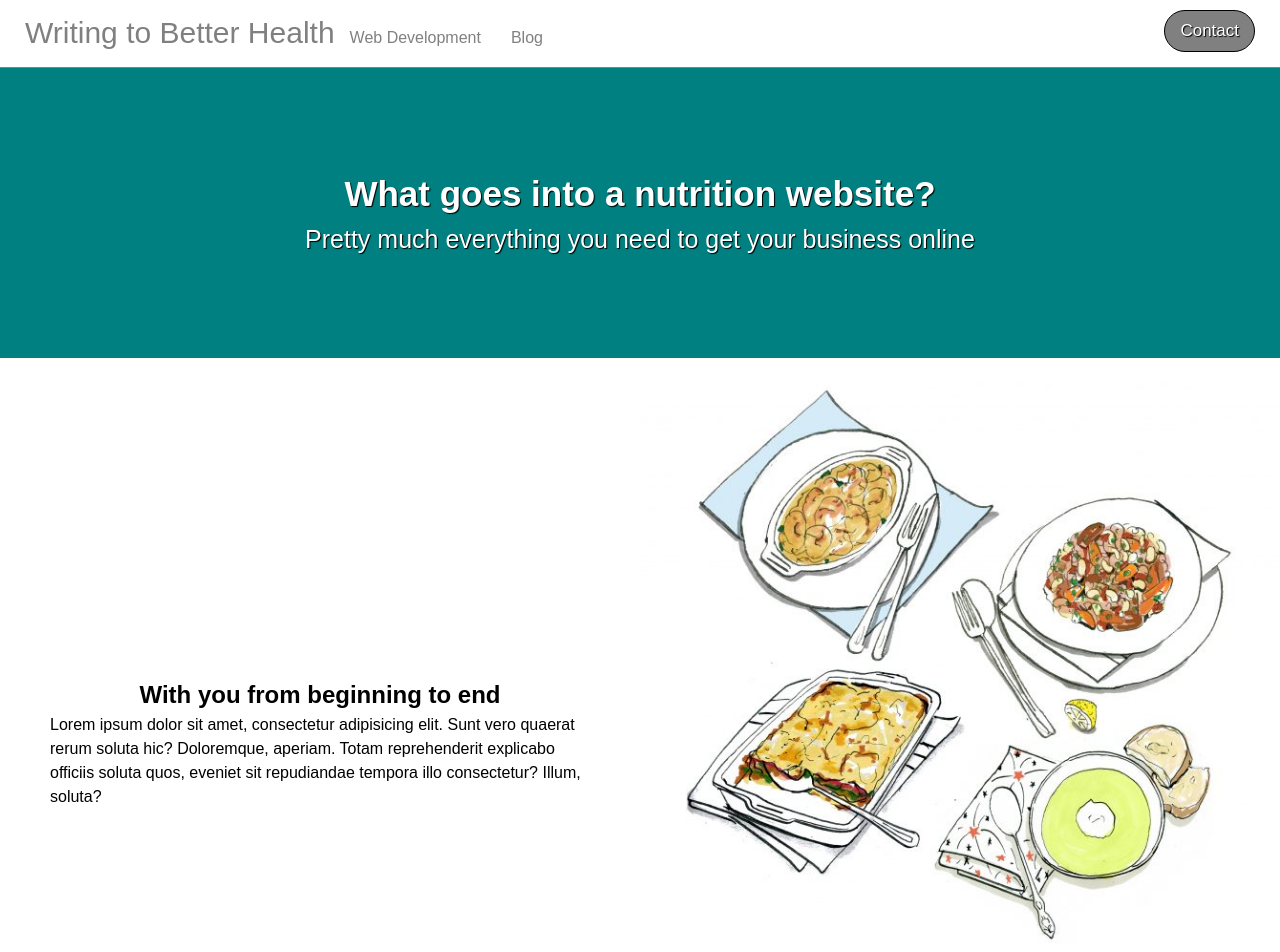
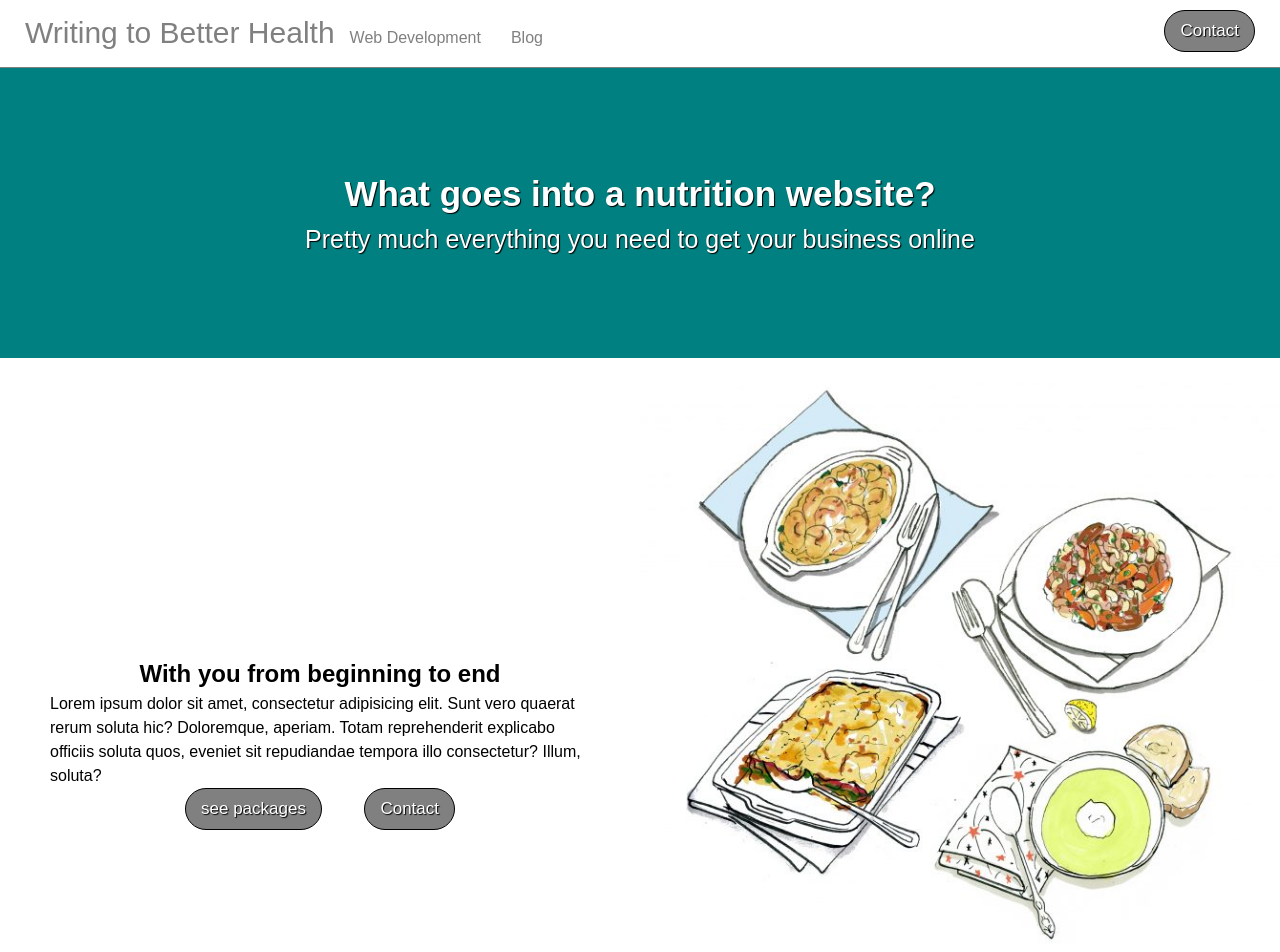
Before and after one commit to elsahv/WRITING-TO-BETTER-HEALTH-nextjs-sanity-styled-components, a Next.js app: page /web-development in a window 1280 px wide. Shown: the top 952 px of the page. Built offline with nearby package versions, Linux system fonts and the light colour scheme.

Commit message:
pages css adjust

```diff
--- a/components/Header.js
+++ b/components/Header.js
@@ -1,6 +1,6 @@
 import Link from "next/link";
 import { Nav, Grid, Navlinks, ContactBtnWrapper } from "./styles/Header.styled";
-import { ContactBtn } from "./styles/Buttons/ContactBtn.styled";
+import { ContactBtn } from "./styles/buttons/ContactBtn.styled";
 
 export default function Header() {
   return (
--- a/components/sections/homepage/DevDesignProcess.js
+++ b/components/sections/homepage/DevDesignProcess.js
@@ -1,5 +1,5 @@
 import { ThreeCol, Left, Middle, Right } from "../../styles/ThreeCol.styled";
-import { ContactBtn } from "../../styles/Buttons/ContactBtn.styled";
+import { ContactBtn } from "../../styles/buttons/ContactBtn.styled";
 
 import { GrContact, GrPersonalComputer } from "react-icons/gr";
 import { MdOutlineContactSupport } from "react-icons/md";
--- a/components/sections/homepage/HomePageHero.js
+++ b/components/sections/homepage/HomePageHero.js
@@ -1,8 +1,7 @@
 import Image from "next/image";
 import { Grid, LeftSide, RightSide } from "../../styles/Grid.styled";
-import { ImgWrapper } from "../../styles/Images.styled";
-
-import { ContactBtn } from "../../styles/Buttons/ContactBtn.styled";
+import { ImgWrapper } from "../../styles/images/SectionImages.styled";
+import { ContactBtn } from "../../styles/buttons/ContactBtn.styled";
 import img1 from "../../../public/images/sketch2.jpg";
 import styled from "styled-components";
 
--- a/components/sections/homepage/SellingPoints.js
+++ b/components/sections/homepage/SellingPoints.js
@@ -1,7 +1,6 @@
 import Image from "next/image";
 import { Grid, LeftSide, RightSide } from "../../styles/Grid.styled";
-import { ImgWrapper } from "../../styles/Images.styled";
-
+import { ImgWrapper } from "../../styles/images/SectionImages.styled";
 import img2 from "../../../public/images/sketch2.jpg";
 import styled from "styled-components";
 
--- a/components/sections/webDevPage/ServicesInclude.js
+++ b/components/sections/webDevPage/ServicesInclude.js
@@ -1,9 +1,7 @@
 import Image from "next/image";
 import { Grid, LeftSide, RightSide } from "../../styles/Grid.styled";
-import { ImgWrapper } from "../../styles/Images.styled";
-
+import { ImgWrapper } from "../../styles/images/SectionImages.styled";
 import img1 from "../../../public/images/sketch1.jpg";
-
 import styled from "styled-components";
 
 const Banner = styled.div`
--- a/components/sections/webDevPage/WebDevHero.js
+++ b/components/sections/webDevPage/WebDevHero.js
@@ -1,7 +1,9 @@
 import Image from "next/image";
 import { Grid, LeftSide, RightSide } from "../../styles/Grid.styled";
 import img1 from "../../../public/images/sketch2.jpg";
-import { ImgWrapper } from "../../styles/Images.styled";
+import { ImgWrapper } from "../../styles/images/SectionImages.styled";
+import { ContactBtn } from "../../styles/buttons/ContactBtn.styled";
+
 import styled from "styled-components";
 
 // STYLES
@@ -70,6 +72,17 @@ export default function WebDevHero() {
               reprehenderit explicabo officiis soluta quos, eveniet sit
               repudiandae tempora illo consectetur? Illum, soluta?
             </p>
+            <div
+              style={{
+                display: "flex",
+                justifyContent: "space-between",
+                // background: "teal",
+                width: "270px",
+              }}
+            >
+              <ContactBtn>see packages</ContactBtn>
+              <ContactBtn>Contact</ContactBtn>
+            </div>
           </WhyChooseWTBH>
         </LeftSide>
         <RightSide>
--- a/components/styles/Images.styled.js
+++ b/components/styles/images/BlogPostImages.styled.js
@@ -1,19 +1,4 @@
 import styled from "styled-components";
-
-export const ImgWrapper = styled.div`
-  padding: 20px 0 50px 0;
-  // background: teal;
-  // margin-bottom: 400px;
-
-  @media only screen and (max-width: 1024px) {
-    padding: 20px 0 100px 150px;
-    // margin-top: 50px;
-  }
-
-  @media only screen and (max-width: 1024px) {
-    padding: 0;
-  }
-`;
 
 export const BlogPostImgWrapper = styled.div`
   cursor: pointer;
--- /dev/null
+++ b/components/styles/images/SectionImages.styled.js
@@ -0,0 +1,16 @@
+import styled from "styled-components";
+
+export const ImgWrapper = styled.div`
+  padding: 20px 0 50px 0;
+  // background: teal;
+  // margin-bottom: 400px;
+
+  @media only screen and (max-width: 1024px) {
+    padding: 20px 0 100px 150px;
+    // margin-top: 50px;
+  }
+
+  @media only screen and (max-width: 1024px) {
+    padding: 0;
+  }
+`;
--- a/pages/web-development.js
+++ b/pages/web-development.js
@@ -10,6 +10,7 @@ export default function webDevelopment() {
       <ServicesInclude />
       <PkgRate />
       <StandardOptimalPgs />
+      scroll to top button
     </>
   );
 }
```
Also changed, not shown: pages/blog.js (+20 -8 lines), components/styles/buttons/BlogPostBtns.styled.js (renamed from components/styles/Buttons/BlogPostBtns.styled.js), components/styles/buttons/ContactBtn.styled.js (renamed from components/styles/Buttons/ContactBtn.styled.js).
